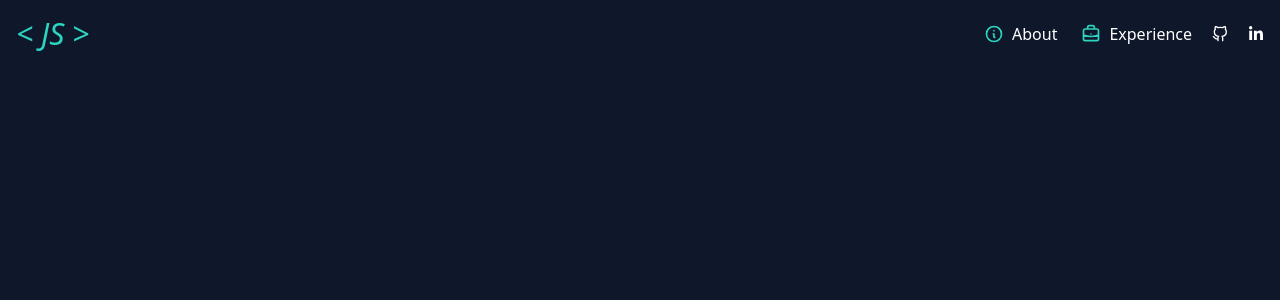
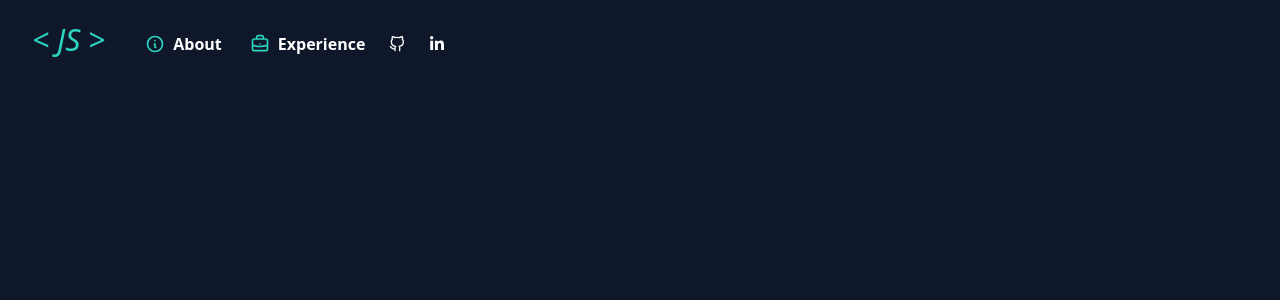
Before and after one commit to sscobes/personal-website, a React (Create React App) app: page / in a window 1280 px wide. Shown: the top 300 px of the page. Built offline with nearby package versions, Linux system fonts and the light colour scheme.

Commit message:
Updated navbar to be fully responsive

```diff
--- a/src/components/Navbar.js
+++ b/src/components/Navbar.js
@@ -1,41 +1,229 @@
-import React from 'react';
+import React, { useState } from "react";
+import { Transition } from "@headlessui/react";
 
-const Navbar = () => {
-    /*const btn = document.querySelector("button.mobile-menu-button");
-    const menu = document.querySelector(".mobile-menu");
-
-    btn.addEventListener("click", () => {
-        menu.classList.toggle("hidden");
-    });*/
-
-    return(
-        <nav className='w-screen'>
-            <div className='flex items-center mx-auto'>
-                <div className='flex'>
-                    <a href="#home" className='font-sans font-[500] italic text-3xl w-auto ml-4 mt-4 hover:drop-shadow-2xl hover:text-white transition ease-in-out hover:-translate-y-1 hover:scale-110 duration-100 text-teal-400'>
+function Navbar() {
+  const [isOpen, setIsOpen] = useState(false);
+  return (
+      <nav className="w-screen">
+        <div className="max-w-7xl mx-auto px-4 sm:px-6 lg:px-8">
+          <div className="flex items-center justify-between h-16">
+            <div className="flex items-center">
+                <a href="#home" className='font-sans font-[500] italic text-3xl mt-4 w-auto hover:text-white transition ease-in-out hover:-translate-y-1 hover:scale-110 duration-100 text-teal-400'>
                     &lt; JS &gt;
                 </a>
-                </div>
-                <div className='hidden absolute right-0 md:flex flex-row mr-4 mt-4'>
+              <div className="hidden md:block md:">
+                <div className="ml-10 flex items-baseline space-x-4">
+                <ul class="flex flex-col md:flex-row md:space-x-1 md:mt-6 md:text-md md:font-semibold">
+                        <li>
                             <a href="#about" className='flex items-center text-teal-400 mr-6'>
-                        <svg xmlns="http://www.w3.org/2000/svg" class="h-5 w-5" fill="none" viewBox="0 0 24 24" stroke="currentColor" stroke-width="2"><path stroke-linecap="round" stroke-linejoin="round" d="M13 16h-1v-4h-1m1-4h.01M21 12a9 9 0 11-18 0 9 9 0 0118 0z" /></svg>
+                            <svg
+                              xmlns="http://www.w3.org/2000/svg"
+                              class="h-5 w-5"
+                              fill="none"
+                              viewBox="0 0 24 24"
+                              stroke="currentColor"
+                              stroke-width="2">
+                            <path
+                              stroke-linecap="round"
+                              stroke-linejoin="round"
+                              d="M13 16h-1v-4h-1m1-4h.01M21 12a9 9 0 11-18 0 9 9 0 0118 0z"
+                            />
+                            </svg>
                             <span className='flex items-center text-white hover:text-teal-400 transition delay-100 ml-2'>About</span>
                             </a>
-
+                        </li>
+                        <li>
                             <a href="#experience" className='flex items-center text-teal-400'>
-                        <svg xmlns="http://www.w3.org/2000/svg" class="h-5 w-5" fill="none" viewBox="0 0 24 24" stroke="currentColor" stroke-width="2"><path stroke-linecap="round" stroke-linejoin="round" d="M21 13.255A23.931 23.931 0 0112 15c-3.183 0-6.22-.62-9-1.745M16 6V4a2 2 0 00-2-2h-4a2 2 0 00-2 2v2m4 6h.01M5 20h14a2 2 0 002-2V8a2 2 0 00-2-2H5a2 2 0 00-2 2v10a2 2 0 002 2z" /></svg>
+                            <svg
+                              xmlns="http://www.w3.org/2000/svg"
+                              class="h-5 w-5"
+                              fill="none"
+                              viewBox="0 0 24 24"
+                              stroke="currentColor"
+                              stroke-width="2">
+                            <path
+                              stroke-linecap="round"
+                              stroke-linejoin="round"
+                              d="M21 13.255A23.931 23.931 0 0112 15c-3.183 0-6.22-.62-9-1.745M16 6V4a2 2 0 00-2-2h-4a2 2 0 00-2 2v2m4 6h.01M5 20h14a2 2 0 002-2V8a2 2 0 00-2-2H5a2 2 0 00-2 2v10a2 2 0 002 2z"
+                            />
+                            </svg>
                             <span className='flex items-center text-white hover:text-teal-400 hover:transition delay-100 ml-2'>Experience</span>
                             </a>
-                    <a href="https://github.com/sscobes" className='flex items-center text-white hover:text-teal-400 transition ease-in-out hover:-translate-y-1 hover:scale-110 duration-100 ml-5'>
-                        <svg stroke="currentColor" fill="none" stroke-width="2" viewBox="0 0 24 24" stroke-linecap="round" stroke-linejoin="round" height="1em" width="1em" xmlns="http://www.w3.org/2000/svg"><path d="M9 19c-5 1.5-5-2.5-7-3m14 6v-3.87a3.37 3.37 0 0 0-.94-2.61c3.14-.35 6.44-1.54 6.44-7A5.44 5.44 0 0 0 20 4.77 5.07 5.07 0 0 0 19.91 1S18.73.65 16 2.48a13.38 13.38 0 0 0-7 0C6.27.65 5.09 1 5.09 1A5.07 5.07 0 0 0 5 4.77a5.44 5.44 0 0 0-1.5 3.78c0 5.42 3.3 6.61 6.44 7A3.37 3.37 0 0 0 9 18.13V22"></path></svg>
+                        </li>
+                        <li>
+                            <a href="https://github.com/sscobes" className='mt-1 flex items-center text-white hover:text-teal-400 transition ease-in-out hover:-translate-y-1 hover:scale-110 duration-100 ml-5'>
+                            <svg
+                              stroke="currentColor"
+                              fill="none" stroke-width="2"
+                              viewBox="0 0 24 24"
+                              stroke-linecap="round"
+                              stroke-linejoin="round"
+                              height="1em"
+                              width="1em"
+                              xmlns="http://www.w3.org/2000/svg">
+                            <path
+                              d="M9 19c-5 1.5-5-2.5-7-3m14 6v-3.87a3.37 3.37 0 0 0-.94-2.61c3.14-.35 6.44-1.54 6.44-7A5.44 5.44 0 0 0 20 4.77 5.07 5.07 0 0 0 19.91 1S18.73.65 16 2.48a13.38 13.38 0 0 0-7 0C6.27.65 5.09 1 5.09 1A5.07 5.07 0 0 0 5 4.77a5.44 5.44 0 0 0-1.5 3.78c0 5.42 3.3 6.61 6.44 7A3.37 3.37 0 0 0 9 18.13V22"
+                            />
+                            </svg>
                             </a>
-                    <a href="https://www.linkedin.com/in/jackscobell/" className='flex items-center text-white hover:text-teal-400 transition ease-in-out hover:-translate-y-1 hover:scale-110 duration-100 ml-5'>
-                        <svg stroke="currentColor" fill="currentColor" stroke-width="0" viewBox="0 0 448 512" height="1em" width="1em" xmlns="http://www.w3.org/2000/svg"><path d="M100.28 448H7.4V148.9h92.88zM53.79 108.1C24.09 108.1 0 83.5 0 53.8a53.79 53.79 0 0 1 107.58 0c0 29.7-24.1 54.3-53.79 54.3zM447.9 448h-92.68V302.4c0-34.7-.7-79.2-48.29-79.2-48.29 0-55.69 37.7-55.69 76.7V448h-92.78V148.9h89.08v40.8h1.3c12.4-23.5 42.69-48.3 87.88-48.3 94 0 111.28 61.9 111.28 142.3V448z"></path></svg>
+                        </li>
+                        <li>
+                            <a href="https://www.linkedin.com/in/jackscobell/" className='mt-1 flex items-center text-white hover:text-teal-400 transition ease-in-out hover:-translate-y-1 hover:scale-110 duration-100 ml-5'>
+                            <svg
+                              stroke="currentColor"
+                              fill="currentColor"
+                              stroke-width="0"
+                              viewBox="0 0 448 512"
+                              height="1em" width="1em"
+                              xmlns="http://www.w3.org/2000/svg">
+                            <path
+                              d="M100.28 448H7.4V148.9h92.88zM53.79 108.1C24.09 108.1 0 83.5 0 53.8a53.79 53.79 0 0 1 107.58 0c0 29.7-24.1 54.3-53.79 54.3zM447.9 448h-92.68V302.4c0-34.7-.7-79.2-48.29-79.2-48.29 0-55.69 37.7-55.69 76.7V448h-92.78V148.9h89.08v40.8h1.3c12.4-23.5 42.69-48.3 87.88-48.3 94 0 111.28 61.9 111.28 142.3V448z"
+                            />
+                            </svg>
                             </a>
+                        </li>
+                    </ul>
                 </div>
               </div>
+            </div>
+            <div className="-mr-2 flex md:hidden">
+              <button
+                onClick={() => setIsOpen(!isOpen)}
+                type="button"
+                className="inline-flex items-center justify-center p-2 mt-6 rounded-md text-white hover:text-teal-400 focus:outline-none focus:ring-2 focus:ring-offset-2 focus:ring-offset-gray-800 focus:ring-white"
+                aria-controls="mobile-menu"
+                aria-expanded="false"
+              >
+                <span className="sr-only">Open main menu</span>
+                {!isOpen ? (
+                  <svg
+                    className="block h-6 w-6"
+                    xmlns="http://www.w3.org/2000/svg"
+                    fill="none"
+                    viewBox="0 0 24 24"
+                    stroke="currentColor"
+                    aria-hidden="true"
+                  >
+                    <path
+                      strokeLinecap="round"
+                      strokeLinejoin="round"
+                      strokeWidth="2"
+                      d="M4 6h16M4 12h16M4 18h16"
+                    />
+                  </svg>
+                ) : (
+                  <svg
+                    className="block h-6 w-6"
+                    xmlns="http://www.w3.org/2000/svg"
+                    fill="none"
+                    viewBox="0 0 24 24"
+                    stroke="currentColor"
+                    aria-hidden="true"
+                  >
+                    <path
+                      strokeLinecap="round"
+                      strokeLinejoin="round"
+                      strokeWidth="2"
+                      d="M6 18L18 6M6 6l12 12"
+                    />
+                  </svg>
+                )}
+              </button>
+            </div>
+          </div>
+        </div>
+
+        <Transition
+          show={isOpen}
+          enter="transition ease-out duration-100 transform"
+          enterFrom="opacity-0 scale-95"
+          enterTo="opacity-100 scale-100"
+          leave="transition ease-in duration-75 transform"
+          leaveFrom="opacity-100 scale-100"
+          leaveTo="opacity-0 scale-95"
+        >
+          {(ref) => (
+            <div className="md:hidden" id="mobile-menu">
+              <div ref={ref} className="px-2 pt-2 pb-3 space-y-1 sm:px-3">
+                <ul class="flex flex-col">
+                    <li>
+                        <a href="#about" className='flex items-center text-teal-400 mb-2'>
+                        <svg
+                          xmlns="http://www.w3.org/2000/svg"
+                          class="h-5 w-5"
+                          fill="none"
+                          viewBox="0 0 24 24"
+                          stroke="currentColor"
+                          stroke-width="2">
+                        <path
+                          stroke-linecap="round"
+                          stroke-linejoin="round"
+                          d="M13 16h-1v-4h-1m1-4h.01M21 12a9 9 0 11-18 0 9 9 0 0118 0z"
+                        />
+                        </svg>
+                        <span className='flex items-center text-white hover:text-teal-400 transition delay-100 ml-2'>About</span>
+                        </a>
+                    </li>
+                    <li>
+                        <a href="#experience" className='flex items-center text-teal-400 mb-2'>
+                        <svg
+                          xmlns="http://www.w3.org/2000/svg"
+                          class="h-5 w-5"
+                          fill="none"
+                          viewBox="0 0 24 24"
+                          stroke="currentColor"
+                          stroke-width="2">
+                        <path
+                          stroke-linecap="round"
+                          stroke-linejoin="round"
+                          d="M21 13.255A23.931 23.931 0 0112 15c-3.183 0-6.22-.62-9-1.745M16 6V4a2 2 0 00-2-2h-4a2 2 0 00-2 2v2m4 6h.01M5 20h14a2 2 0 002-2V8a2 2 0 00-2-2H5a2 2 0 00-2 2v10a2 2 0 002 2z"
+                        />
+                        </svg>
+                        <span className='flex items-center text-white hover:text-teal-400 hover:transition delay-100 ml-2'>Experience</span>
+                        </a>
+                    </li>
+                    <li>
+                        <a href="https://github.com/sscobes" className='flex items-center text-teal-400 mb-2'>
+                        <svg
+                          stroke="currentColor"
+                          fill="none"
+                          stroke-width="2"
+                          viewBox="0 0 24 24"
+                          stroke-linecap="round"
+                          stroke-linejoin="round"
+                          height="1em"
+                          width="1em"
+                          xmlns="http://www.w3.org/2000/svg">
+                        <path
+                          d="M9 19c-5 1.5-5-2.5-7-3m14 6v-3.87a3.37 3.37 0 0 0-.94-2.61c3.14-.35 6.44-1.54 6.44-7A5.44 5.44 0 0 0 20 4.77 5.07 5.07 0 0 0 19.91 1S18.73.65 16 2.48a13.38 13.38 0 0 0-7 0C6.27.65 5.09 1 5.09 1A5.07 5.07 0 0 0 5 4.77a5.44 5.44 0 0 0-1.5 3.78c0 5.42 3.3 6.61 6.44 7A3.37 3.37 0 0 0 9 18.13V22"
+                        />
+                        </svg>
+                        <span className='flex items-center text-white hover:text-teal-400 transition delay-100 ml-2'>Github</span>
+                        </a>
+                    </li>
+                    <li>
+                        <a href="https://www.linkedin.com/in/jackscobell/" className='flex items-center text-teal-400 mb-2'>
+                        <svg
+                          stroke="currentColor"
+                          fill="currentColor"
+                          stroke-width="0"
+                          viewBox="0 0 448 512"
+                          height="1em"
+                          width="1em"
+                          xmlns="http://www.w3.org/2000/svg">
+                        <path
+                          d="M100.28 448H7.4V148.9h92.88zM53.79 108.1C24.09 108.1 0 83.5 0 53.8a53.79 53.79 0 0 1 107.58 0c0 29.7-24.1 54.3-53.79 54.3zM447.9 448h-92.68V302.4c0-34.7-.7-79.2-48.29-79.2-48.29 0-55.69 37.7-55.69 76.7V448h-92.78V148.9h89.08v40.8h1.3c12.4-23.5 42.69-48.3 87.88-48.3 94 0 111.28 61.9 111.28 142.3V448z"
+                        />
+                        </svg>
+                        <span className='flex items-center text-white hover:text-teal-400 transition delay-100 ml-2'>Linkedin</span>
+                        </a>
+                    </li>
+                </ul>
+              </div>
+            </div>
+          )}
+        </Transition>
     </nav>
-    )
-};
+  )};
 
 export default Navbar;
```
Also changed, not shown: public/index.html (+0 -23 lines). Lines whose indentation alone changed are shown as unchanged.
